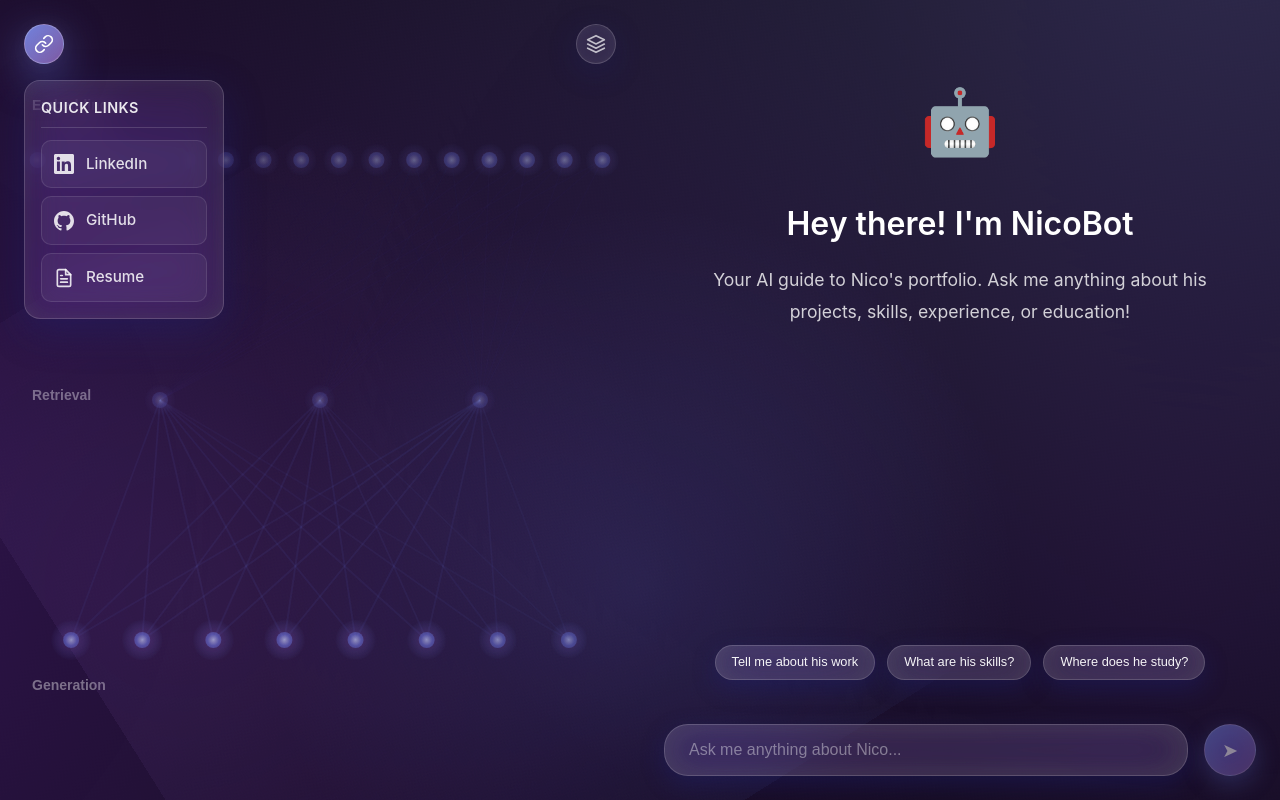
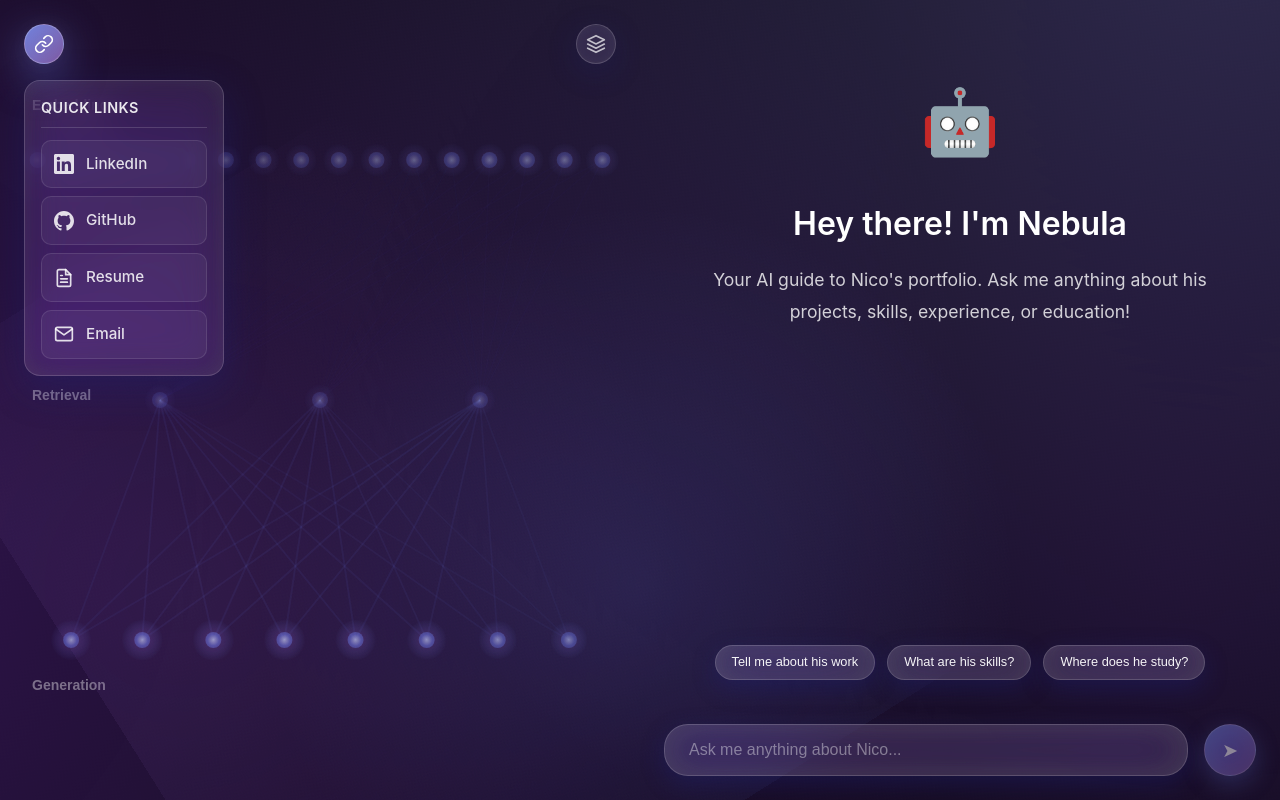
Before and after one commit to shinic1/Portfolio, a React (Vite) app in the folder frontend/: page / in a window 1280 px wide. Both pictures are taken after a click on the button 44 px from the left and 44 px from the top of the page. Built offline with nearby package versions, Linux system fonts and the light colour scheme.

Commit message:
Add email link to Quick Links in App component for direct contact. Enhance user navigation by providing an easy way to reach out via email.

```diff
--- a/frontend/src/App.tsx
+++ b/frontend/src/App.tsx
@@ -166,6 +166,16 @@ function App() {
                 </svg>
                 <span>Resume</span>
               </Link>
+              <a
+                href="mailto:nico.bourel@swedev.online"
+                className="quick-link-item"
+              >
+                <svg className="link-icon" viewBox="0 0 24 24" fill="none" xmlns="http://www.w3.org/2000/svg">
+                  <path d="M4 4h16c1.1 0 2 .9 2 2v12c0 1.1-.9 2-2 2H4c-1.1 0-2-.9-2-2V6c0-1.1.9-2 2-2z" stroke="currentColor" strokeWidth="2" strokeLinecap="round" strokeLinejoin="round"/>
+                  <path d="M22 6l-10 7L2 6" stroke="currentColor" strokeWidth="2" strokeLinecap="round" strokeLinejoin="round"/>
+                </svg>
+                <span>Email</span>
+              </a>
             </div>
           </div>
         )}
--- a/frontend/src/components/ChatBox.tsx
+++ b/frontend/src/components/ChatBox.tsx
@@ -136,7 +136,7 @@ const ChatBox = forwardRef<ChatBoxRef, ChatBoxProps>(({ onMetadataUpdate, onStag
         {messages.length === 0 && (
           <div className="welcome-message">
             <div className="welcome-icon">🤖</div>
-            <h2>Hey there! I'm NicoBot</h2>
+            <h2>Hey there! I'm Nebula</h2>
             <p>Your AI guide to Nico's portfolio. Ask me anything about his projects, skills, experience, or education!</p>
           </div>
         )}
```
Also changed, not shown: 1 other file (tests, documents, lock files or other folders).
